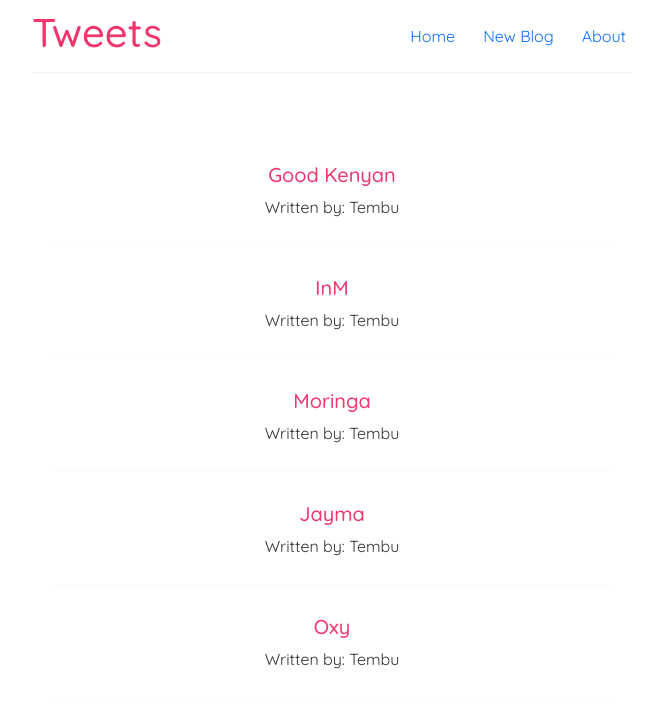
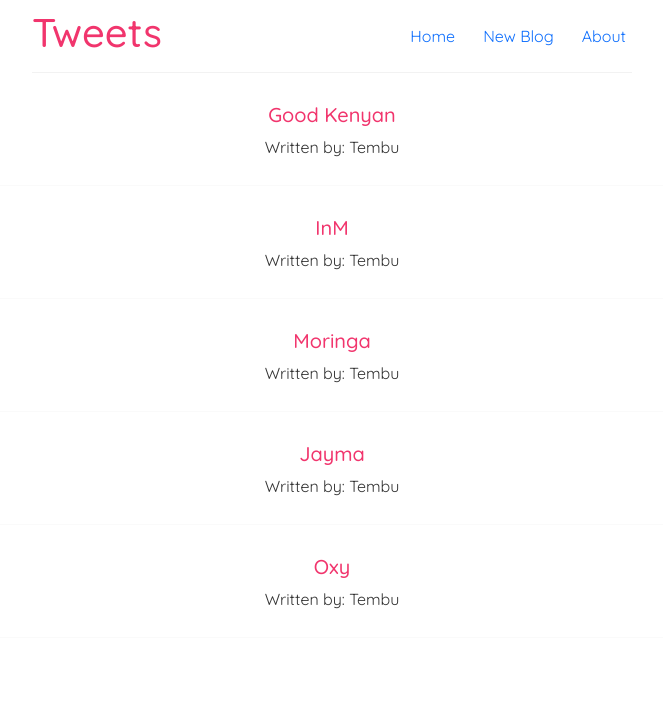
Before and after one commit to DannyMyles/Tweets, a React (Create React App) app: page / in a window 1280 px wide. Shown: the top 708 px of the page, without its empty margins (308-971 px from the left). Built offline with nearby package versions, Linux system fonts and the light colour scheme; data requests are answered from the project's data file.

Commit message:
009: Adds Routers

```diff
--- a/package.json
+++ b/package.json
@@ -14,7 +14,7 @@
     "react": "^18.2.0",
     "react-bootstrap": "^2.5.0",
     "react-dom": "^18.2.0",
-    "react-router-dom": "^6.4.2",
+    "react-router-dom": "^5.0.0",
     "react-scripts": "5.0.1",
     "styled-components": "^5.3.6",
     "web-vitals": "^2.1.4"
@@ -42,5 +42,8 @@
       "last 1 firefox version",
       "last 1 safari version"
     ]
+  },
+  "devDependencies": {
+    "@types/react-router-dom": "^5.3.3"
   }
 }
--- a/src/App.js
+++ b/src/App.js
@@ -1,16 +1,28 @@
 import './App.css';
+import React from 'react';
 import Navbar from './componets/Navbar';
 import Home from './componets/Home';
-import React from 'react';
+import {
+  BrowserRouter as Router,
+  Switch,
+  Route,
+} from "react-router-dom";
+
 
 function App() {
   return (
-    <div className="App">
-     <Navbar />
-     <div className="content">
-      <Home />
-     </div>
-    </div>
+
+    <Router>
+      <div className="App">
+      <Navbar />
+        <Switch>
+          <Route path="/">
+            <Home />
+          </Route>
+        </Switch>
+      </div>
+
+    </Router>
   );
 }
 
```
Also changed, not shown: 1 other file (tests, documents, lock files or other folders).
